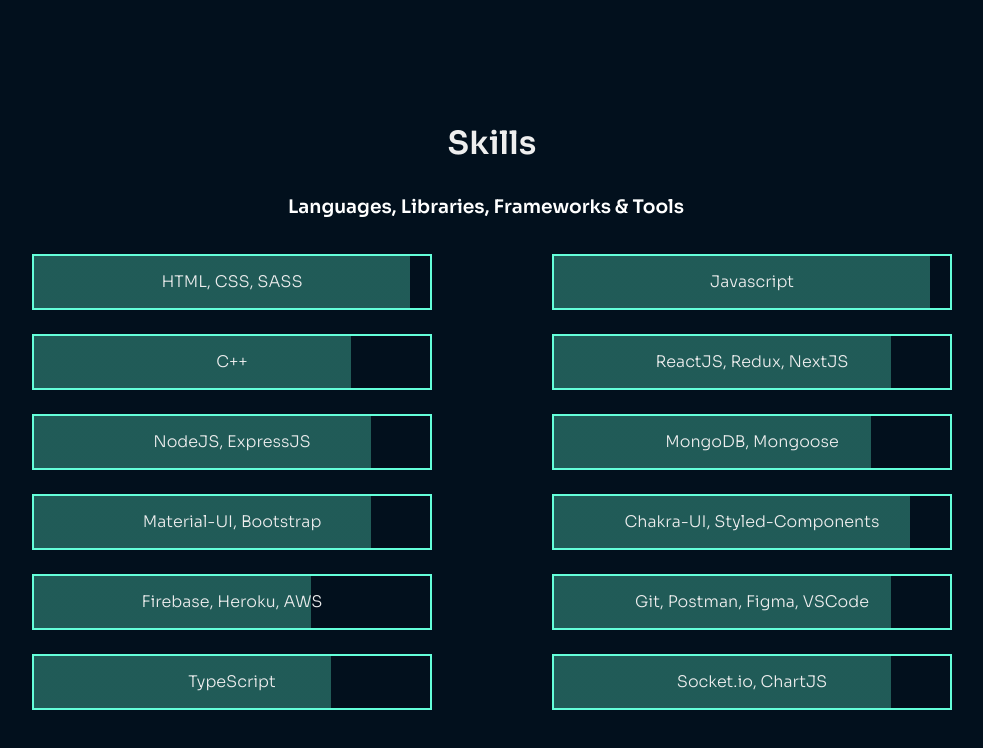
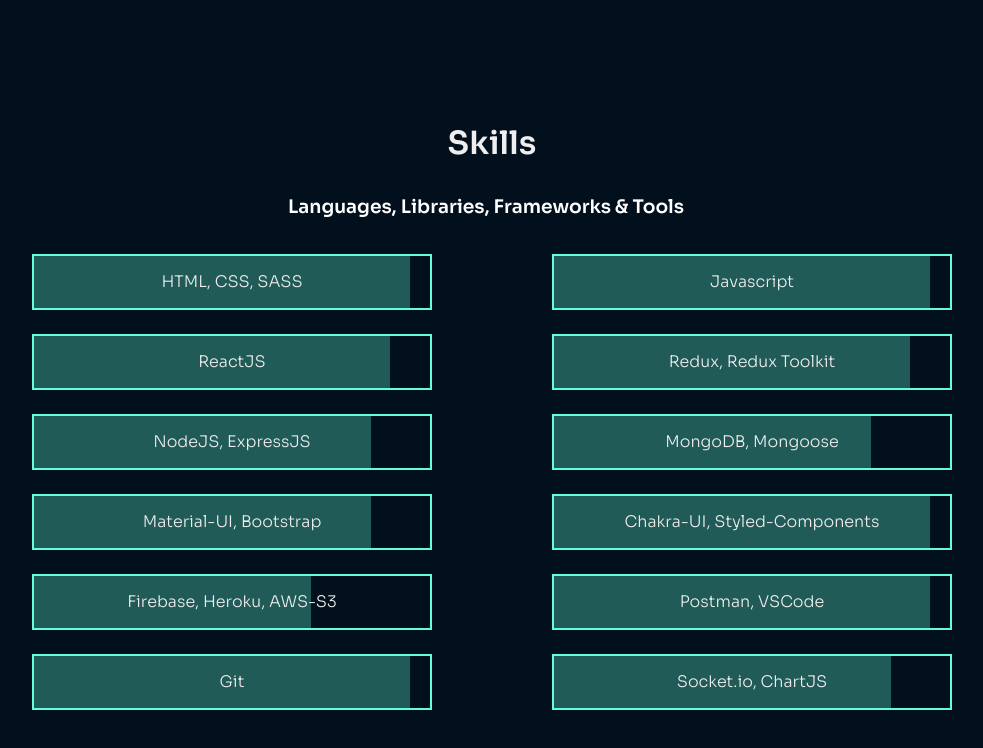
Before and after one commit to SiddharthSsb11/Portfolio, a React (Create React App) app: page /skills in a window 1280 px wide. Shown: the top 748 px of the page, without its empty margins (164-1147 px from the left). Built offline with nearby package versions, Linux system fonts and the light colour scheme; what react-animations would draw is missing.

Commit message:
portfolio updated

```diff
--- a/src/components/About/About.jsx
+++ b/src/components/About/About.jsx
@@ -40,9 +40,9 @@
                 <AboutDetail style={{textAlign: 'justify'}}>
                   I'm passionately into making things and even more determined in making things better.
                   <br /> <br />
-                  I enjoy using my obsessive attention to detail in building interactive
-                  experiences that run cross-platform and all devices. I have an unequivocal
-                  love for making things that might change the world. Talk about Cliche...<br/>
+                  I am a developer with an array of knowledge in front end and back end software development,
+                  languages and libraries, frameworks, databases and best code practices.
+                  I like to merge a passion for usability and user experience with technical knowledge to create mesmerizing digital experiences....<br/>
                   I love to code, play Tabla, watch & play football and I am specifically into War,
                   Kingdoms & Empires, Civilisation...to sum up, random mysterious & historical stuffs !!
 
--- a/src/components/LandingPage/Landing.jsx
+++ b/src/components/LandingPage/Landing.jsx
@@ -47,12 +47,12 @@
         <Heading>
           <span>Hi, my name is</span>
           <HeadingLarge primary>Siddharth Singh Bhadoriya.</HeadingLarge>
-          <HeadingLarge>Full-Stack Web Developer.</HeadingLarge>
+          <HeadingLarge>FullStack Software Developer.</HeadingLarge>
         </Heading>
         <InfoPara>
-          Focused on making creative web-apps with slick designs. <br /> Currently converting some Words into Code.
+          Focused on making creative digital experiences with slick designs. <br /> Currently converting some Words into Code.
         </InfoPara>
-        <Button value="My Resume" target="_blank" href="https://drive.google.com/file/d/178zxX5xGRsn4bFN5VpjEr3cpMDAHDhar/view?usp=sharing" size="1.3rem"></Button>
+        <Button value="My Resume" target="_blank" href="https://drive.google.com/file/d/1bPdfsTg-tkNty6OCl4AZ9zJpxxde7uA5/view?usp=sharing" size="1.3rem"></Button>
       </HeadingWrapper>
       <LoadingWrapper href="#about" rel="noreferrer">
         <Lottie options={defaultOptions} width={50} height={50} />
--- a/src/components/Projects/ProjectData.json
+++ b/src/components/Projects/ProjectData.json
@@ -13,23 +13,22 @@
       "link": "https://textalot.herokuapp.com/"
     },
     "3": {
+      "name": "Paws",
+      "content": "An application to match up with local pets and pet lovers for friendship, play-dates or fun outdoor playing.",
+      "image": "",
+      "link": "https://paws-mern-dating.herokuapp.com/"
+    },
+    "4": {
       "name": "Crypto World",
       "content": "A platform to track all and everything about Cryptocurrencies with detailed Graphical information.",
       "link": "https://crypto-world-ssb.netlify.app/"
     },
-    "4": {
+    "5": {
       "name": "Budget Master",
-      "content": "A platform to track & compare your Incomes & Expenses transactions in one place via detailed Graphical information to manage your Budget.",
+      "content": "An application to track & compare your Incomes & Expenses transactions in one place via detailed Categorical & Graphical information.",
       "image": "",
       "link": "https://budget-master-12.web.app/"
     },
-    "5": {
-      "name": "MemoriesPlaces",
-      "content": "Social Media platform to Share all the Memories you created, Places you visited & Achievements you chased..",
-      "image": "",
-      "link": "https://mern-memories-places.web.app/"
-    },
-
     "6": {
       "name": "Battleship",
       "content": "Work In Progress - An awesome realtime Game with both Singleplayer & Multiplayer modes available",
--- a/src/components/Skills/SkillsData.json
+++ b/src/components/Skills/SkillsData.json
@@ -11,14 +11,14 @@
       "left": "5%"
     },
     "3": {
-      "name": "C++",
-      "percentage": "80%",
-      "left": "20%"
+      "name": "ReactJS",
+      "percentage": "90%",
+      "left": "10%"
     },
     "4": {
-      "name": "ReactJS, Redux, NextJS",
-      "percentage": "85%",
-      "left": "15%"
+      "name": "Redux, Redux Toolkit",
+      "percentage": "90%",
+      "left": "10%"
     },
     "5": {
       "name": "NodeJS, ExpressJS",
@@ -37,23 +37,23 @@
     },
     "8": {
       "name": "Chakra-UI, Styled-Components",
-      "percentage": "90%",
-      "left": "20%"
+      "percentage": "95%",
+      "left": "5%"
     },
     "9": {
-      "name": "Firebase, Heroku, AWS",
+      "name": "Firebase, Heroku, AWS-S3",
       "percentage": "70%",
       "left": "30%"
     },
     "10": {
-      "name": "Git, Postman, Figma, VSCode",
-      "percentage": "85%",
-      "left": "20%"
+      "name": "Postman, VSCode",
+      "percentage": "95%",
+      "left": "5%"
     },
     "11": {
-      "name": "TypeScript",
-      "percentage": "75%",
-      "left": "25%"
+      "name": "Git",
+      "percentage": "95%",
+      "left": "5%"
     },
     "12": {
       "name": "Socket.io, ChartJS",
```
